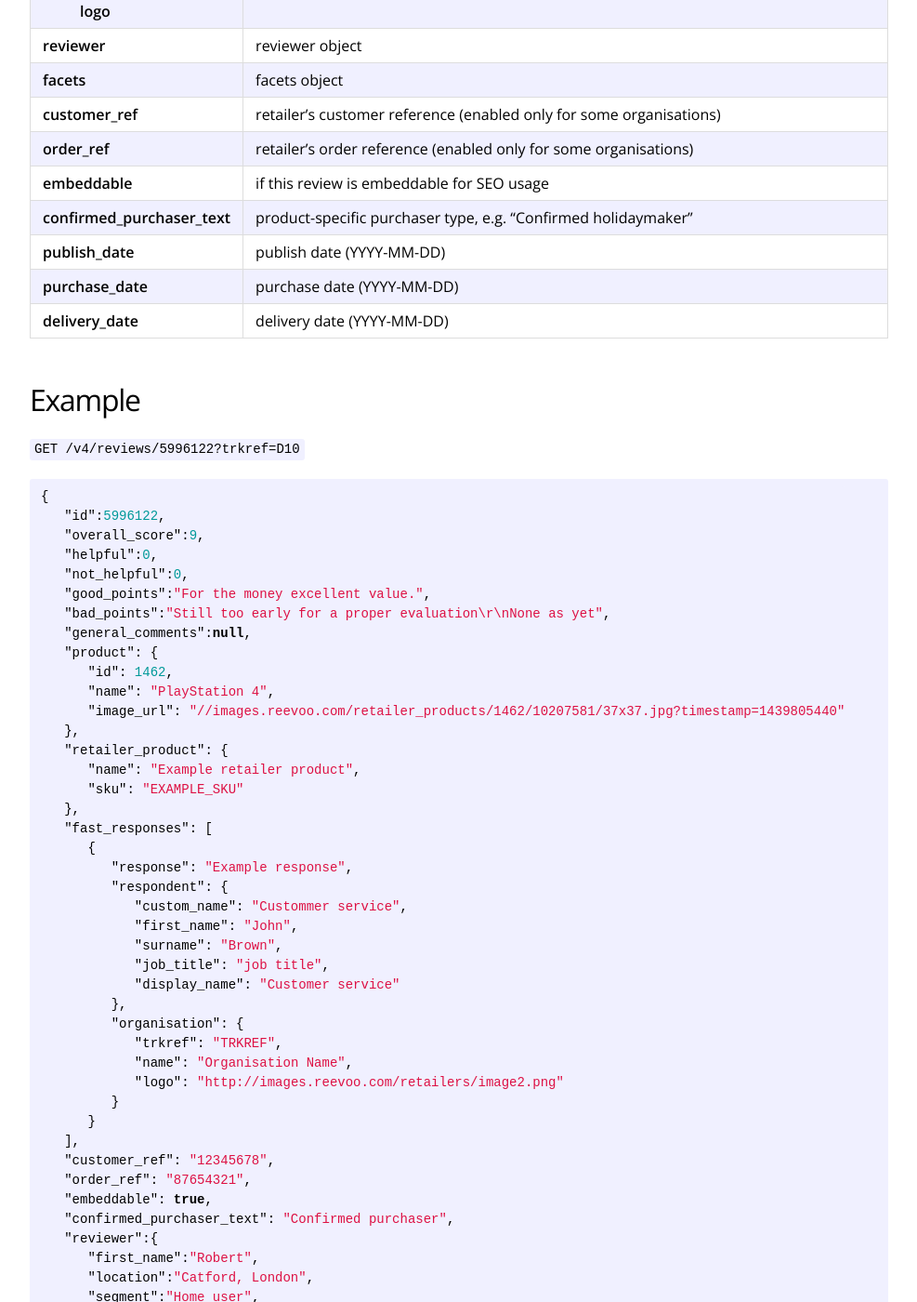
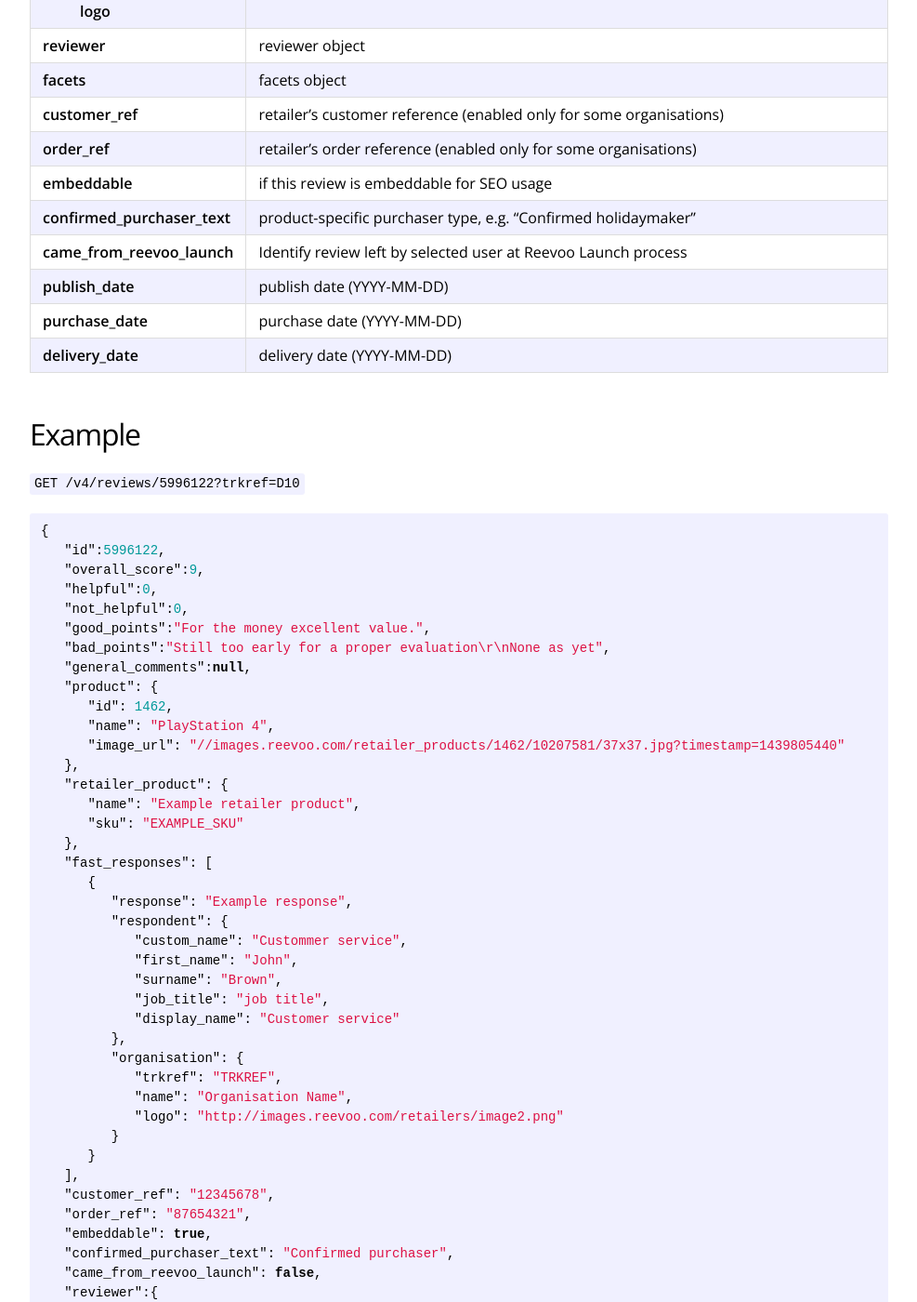
Before and after one commit to reevoo/reevoo.github.io, a Jekyll site: the page built from docs/reevooapi/review/review-detail.markdown, in a window 1280 px wide and 1400 px high, scrolled down 2255 px. Shown: the whole window at 93% size, without its empty margins (274-1261 px from the left). Built offline with Jekyll 4.4.1, drawn with Linux system fonts in a browser that asks for light colours.

Commit message:
Add documentation for came_from_reevoo_launch attribute
- ticket: https://reevoo.atlassian.net/browse/PROD-3448

```diff
--- a/docs/reevooapi/review/review-detail.markdown
+++ b/docs/reevooapi/review/review-detail.markdown
@@ -71,6 +71,7 @@ Details for a single review.
 |order_ref                |retailer's order reference      (enabled only for some organisations) |
 |embeddable               |if this review is embeddable for SEO usage|
 |confirmed_purchaser_text |product-specific purchaser type, e.g. "Confirmed holidaymaker" |
+|came_from_reevoo_launch  | Identify review left by selected user at Reevoo Launch process |
 |publish_date    |publish date (YYYY-MM-DD)|
 |purchase_date   |purchase date (YYYY-MM-DD)|
 |delivery_date   |delivery date (YYYY-MM-DD)|
@@ -118,6 +119,7 @@ Details for a single review.
    "order_ref": "87654321",
    "embeddable": true,
    "confirmed_purchaser_text": "Confirmed purchaser",
+   "came_from_reevoo_launch": false,
    "reviewer":{
       "first_name":"Robert",
       "location":"Catford, London",
```
